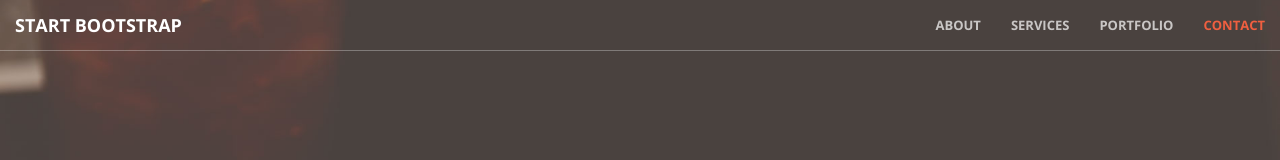
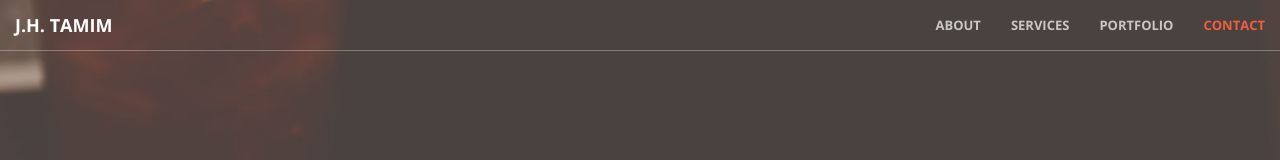
Before and after one commit to hasnine/hasnine.github.io, a website: page index.html in a window 1280 px wide. Shown: the top 160 px of the page. Drawn offline with nearby package versions, Linux system fonts and the light colour scheme.

Commit message:
name changed

```diff
--- a/index.html
+++ b/index.html
@@ -43,7 +43,7 @@
                 <button type="button" class="navbar-toggle collapsed" data-toggle="collapse" data-target="#bs-example-navbar-collapse-1">
                     <span class="sr-only">Toggle navigation</span> Menu <i class="fa fa-bars"></i>
                 </button>
-                <a class="navbar-brand page-scroll" href="#page-top">Start Bootstrap</a>
+                <a class="navbar-brand page-scroll" href="#page-top">J.h. Tamim</a>
             </div>
 
             <!-- Collect the nav links, forms, and other content for toggling -->
```
